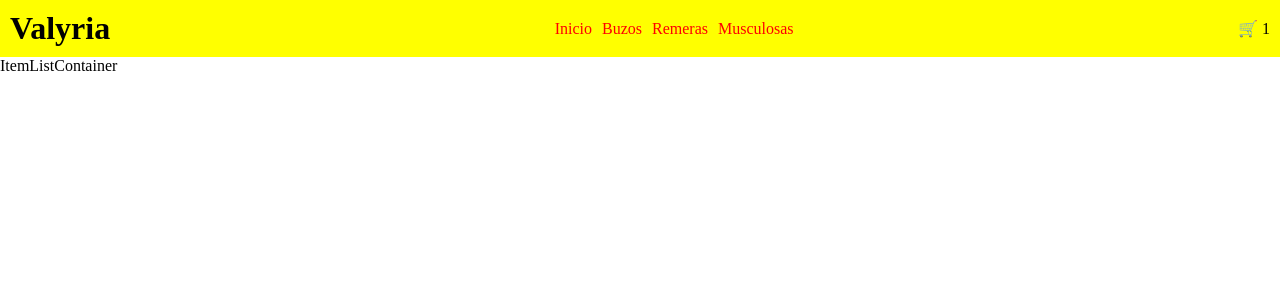
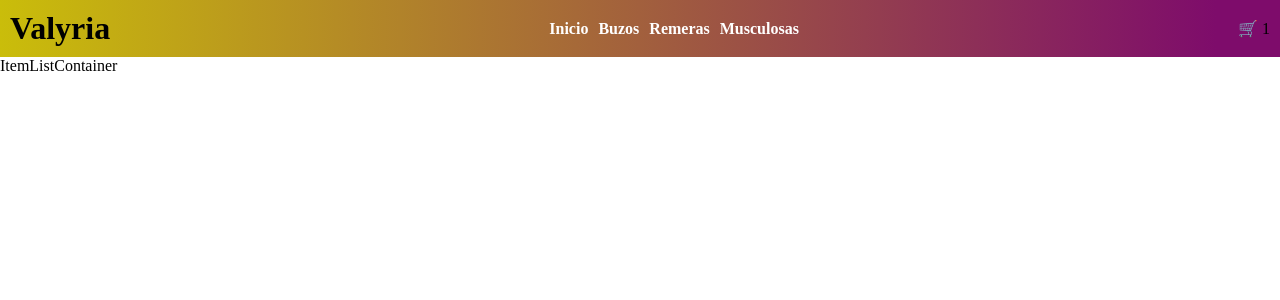
Before and after one commit to Facu6969/react-ecomerce, a React (Vite) app: page / in a window 1280 px wide. Shown: the top 300 px of the page. Built offline with nearby package versions, Linux system fonts and the light colour scheme.

Commit message:
PreEntrega1

```diff
--- a/src/css/main.css
+++ b/src/css/main.css
@@ -8,7 +8,11 @@
     display: flex;
     justify-content: space-between;
     align-items: center;
-    background-color: yellow;
+    background: linear-gradient(
+        90deg,
+        rgb(202, 189, 10) 0,
+        rgb(126, 12, 107)95%
+    );
     padding: 10px;
 }
 
@@ -25,5 +29,10 @@
 
 .nav-link {
     text-decoration: none;
-    color: red;
+    color: white;
+    font-weight: 900;
 }
+
+.nav-link:hover {
+    color: black;
+}
```
